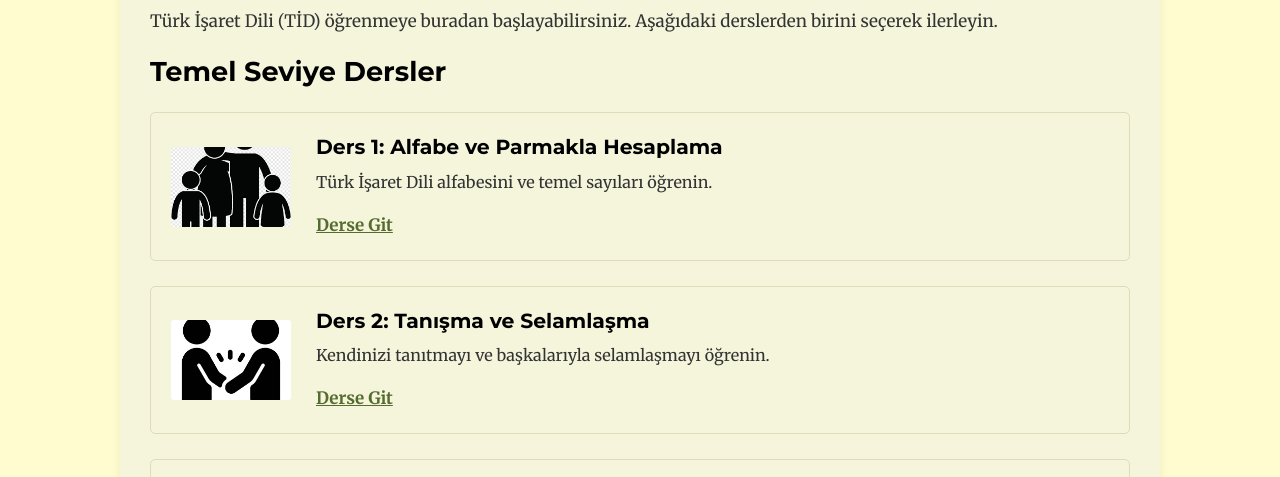
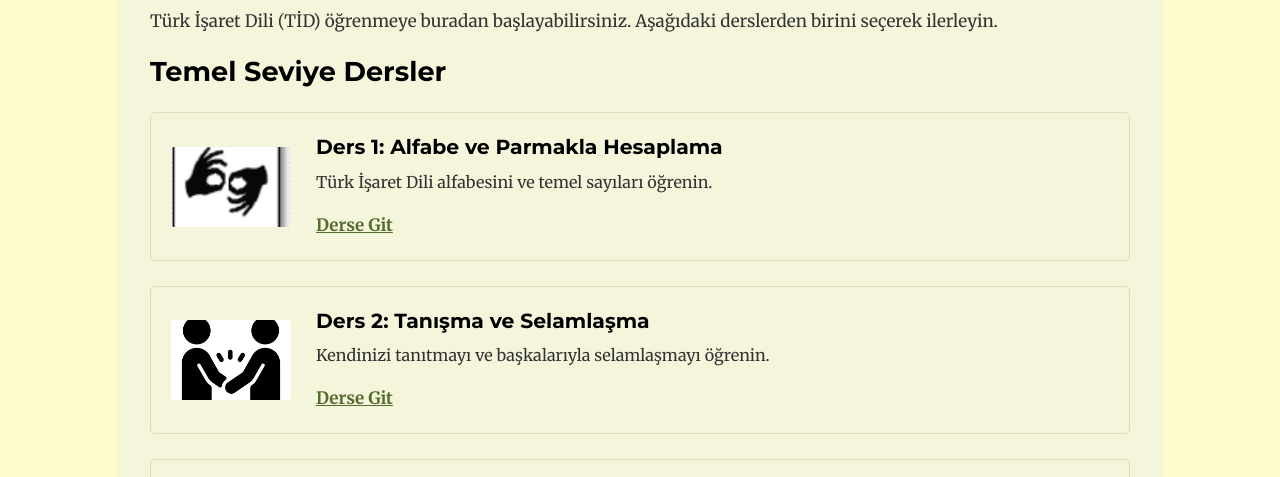
Before and after one commit to PLhpxK6RvQbNJx2Jx6JewuNHk2uvp5Xx/legendary-enigma, a plain HTML site: page isaret-dili.html in a window 1280 px wide. Shown: the part 255-732 px from the top of the page. Drawn offline with Linux system fonts and the light colour scheme.

Commit message:
Update isaret-dili.html

```diff
--- a/isaret-dili.html
+++ b/isaret-dili.html
@@ -34,7 +34,7 @@
             <h3>Temel Seviye Dersler</h3>
 
             <article class="ders-karti">
-                <img src="images/aile-ikonu.png" alt="Türk İşaret Dili Alfabesi" width="100"> <div>
+                <img src="images/isaret-dili-ikonu.gif" alt="Türk İşaret Dili Alfabesi" width="100"> <div>
                     <h4>Ders 1: Alfabe ve Parmakla Hesaplama</h4>
                     <p>Türk İşaret Dili alfabesini ve temel sayıları öğrenin.</p>
                     <a href="dersalfabe.html">Derse Git</a> </div>
```
